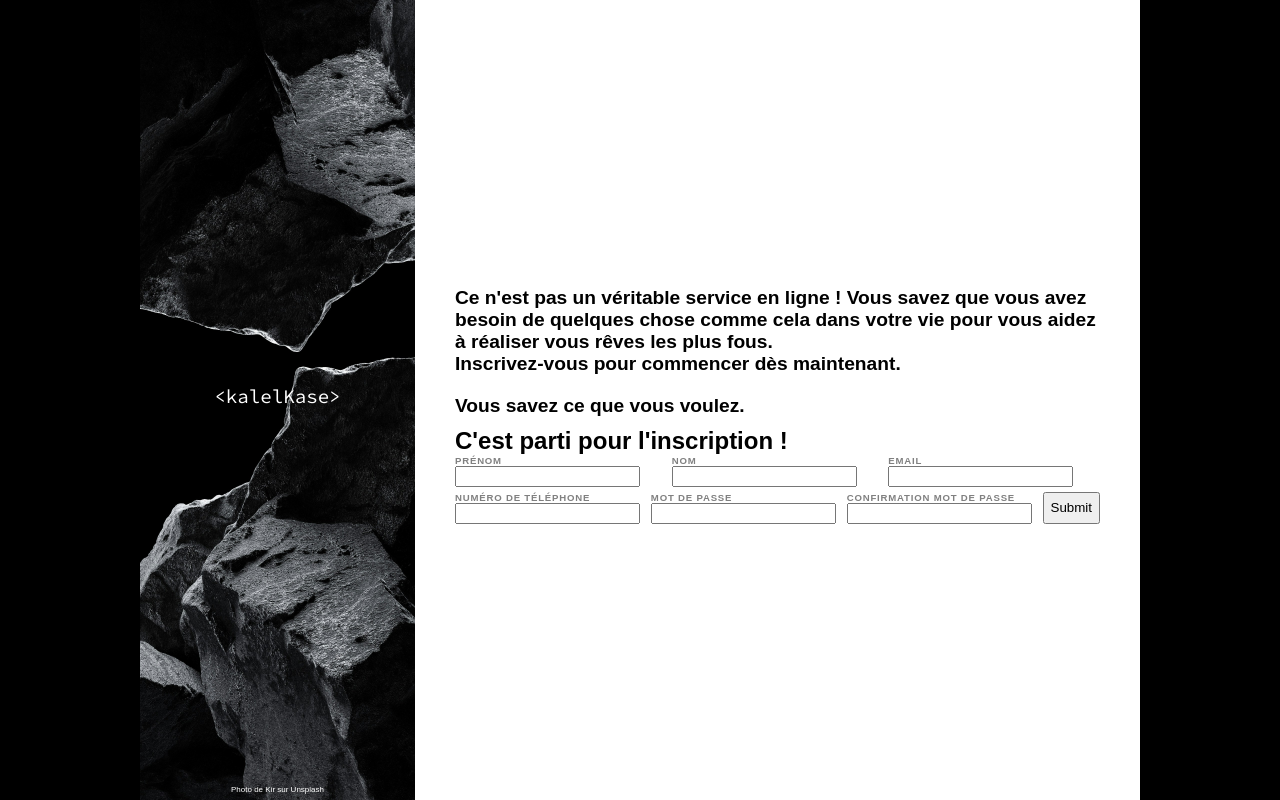
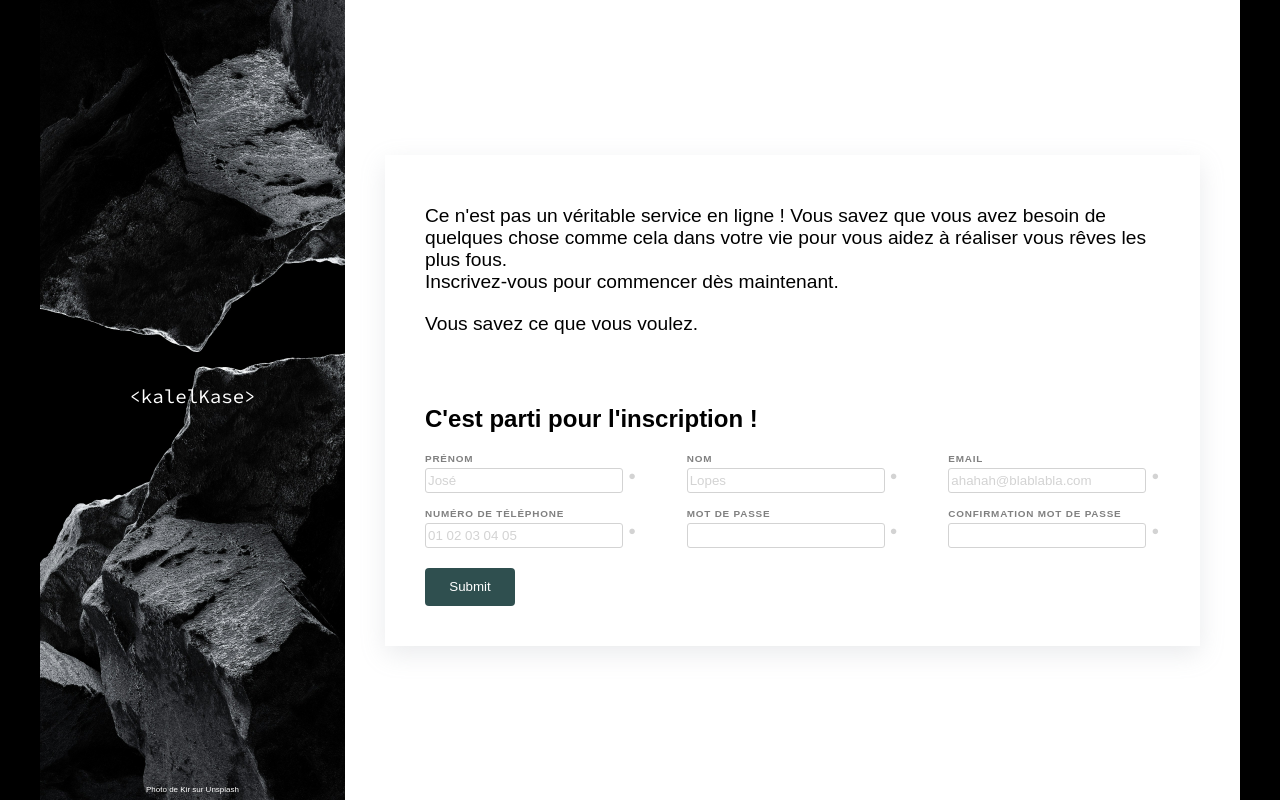
Before and after one commit to joseldsm/odin-sign_up_form, a plain HTML site: page index.html in a window 1280 px wide. Drawn offline with Linux system fonts and the light colour scheme.

Commit message:
Style and layout improved and valid/invalid detection coded.

```diff
--- a/index.html
+++ b/index.html
@@ -18,8 +18,8 @@
                 <p>Ce n'est pas un véritable service en ligne ! Vous savez que vous avez besoin de quelques chose comme cela dans votre vie pour vous aidez à réaliser vous rêves les plus fous.<br>Inscrivez-vous pour commencer dès maintenant.</p>
                 <p>Vous savez ce que vous voulez.</p>
             </div>
-            <h2>C'est parti pour l'inscription !</h2>
-            <form id="form">
+            <form onsubmit="return validatePasswords()">
+                <h2>C'est parti pour l'inscription !</h2>
             </form>
         </div>
     </div>
--- a/script.js
+++ b/script.js
@@ -1,18 +1,22 @@
-let form = document.getElementById("form");
+let form = document.querySelector("form");
+let div = document.createElement("div");
 
 const inputs = [
-    {type: "text", name: "first-name", text: "Prénom", pattern: ""},
-    {type: "text", name: "last-name", text: "Nom", pattern: ""},
-    {type: "email", name: "email", text: "Email", pattern: ""},
-    {type: "text", name: "phone-number", text: "Numéro de téléphone", pattern: "\d{2}\s\d{2}\s\d{2}\s\d{2}\s\d{2}"},
+    {type: "text", name: "first-name", text: "Prénom", placeholder: "José", pattern: ""},
+    {type: "text", name: "last-name", text: "Nom", placeholder: "Lopes", pattern: ""},
+    {type: "email", name: "email", text: "Email", placeholder: "ahahah@blablabla.com", pattern: ""},
+    {type: "text", name: "phone-number", text: "Numéro de téléphone", placeholder: "01 02 03 04 05", pattern: "^\\d{2}\\s\\d{2}\\s\\d{2}\\s\\d{2}\\s\\d{2}$"},
     {type: "password", name: "password", text: "Mot de passe", pattern: ""},
     {type: "password", name: "confirm-password", text: "Confirmation mot de passe", pattern: ""},
 ]
 
 inputs.forEach(input => {
-    let div = document.createElement("div");
     const newInput = document.createElement("input");
-    const newLabel = document.createElement("label");
+    const checkMarker = document.createElement("span");
+    let newLabel = document.createElement("label");
+    let divInline = document.createElement("div");
+
+    checkMarker.textContent = "\u25CF";
 
     newInput.setAttribute("type", input.type);
     newInput.setAttribute("name", input.name);
@@ -22,17 +26,21 @@ inputs.forEach(input => {
     }
     newInput.setAttribute("required", "required");
 
+    if (input.type !== "password") {
+        newInput.setAttribute("placeholder", input.placeholder);
+    }
+
     newLabel.setAttribute("for", input.name);
     newLabel.textContent = input.text;
 
+    divInline.appendChild(newInput);
+    divInline.appendChild(checkMarker);
+    newLabel.appendChild(divInline);
     div.appendChild(newLabel);
-    div.appendChild(newInput);
-    form.appendChild(div);
 })
-
-
 const submit = document.createElement("button");
 submit.setAttribute("type", "submit");
 submit.textContent = "Submit";
 
+form.appendChild(div);
 form.appendChild(submit);
--- a/style.css
+++ b/style.css
@@ -17,7 +17,7 @@ body {
 
 #container {
     background-color: white;
-    width: 1000px;
+    width: 1200px;
     height: 100vh;
     display: flex;
     flex-direction: row;
@@ -49,15 +49,21 @@ header p:last-of-type {
 }
 
 label {
-    display: block;
+    display: flex;
+    flex-direction: column;
     color: grey;
     text-transform: uppercase;
-    font-size: 0.6rem;
+    font-size: 0.62rem;
     font-weight: bold;
     letter-spacing: 0.05rem;
+    flex-basis: 200px;
+    flex-grow: 1;
+    flex-shrink: 1;
+    gap: 4px;
 }
 
 #content {
+    margin: 40px;
     padding: 40px;
     background-color: white;
     flex-basis: 500px;
@@ -65,7 +71,8 @@ label {
     align-self: center;
     display: flex;
     flex-direction: column;
-    justify-content: center;
+    gap: 60px;
+    box-shadow: rgba(149, 157, 165, 0.2) 0px 8px 24px;
 }
 
 #content p {
@@ -74,19 +81,57 @@ label {
 
 #intro {
     font-size: 1.2rem;
-    font-weight: bold;
 }
 
-#form {
+span {
+    font-size: .8rem;
+    color: lightgray;
+}
+
+form > div {
     display: flex;
     flex-wrap: wrap;
-    /* justify-content: space-between; */
-    gap: 5px
+    gap: 15px 50px;
+    padding: 20px 0px;
 }
 
-#form div {
-    flex-basis: 100px;
-    flex-grow: 1;
+label > div {
+    display: flex;
+    flex-direction: row;
+    gap: 5px;
+}
+
+input {
+    width: 100%;
+}
+
+input::placeholder {
+    color: lightgray;
+}
+
+label div input:valid + span {
+    color: rgb(10, 197, 10);
+}
+
+button {
+    border: none;
+    border-radius: 4px;
+    width: 90px;
+    height: 38px;
+    background-color: darkslategray;
+    color: white;
+    cursor: pointer;
+}
+
+input {
+    border: solid 1px lightgray;
+    border-radius: 3px;
+    height: 25px;
+}
+
+button:hover {
+    background-color: rgb(76, 129, 129);
+    box-shadow: rgba(149, 157, 165, 0.2) 0px 8px 24px;
 }
 
 @media screen and (max-width: 500px) {
```
